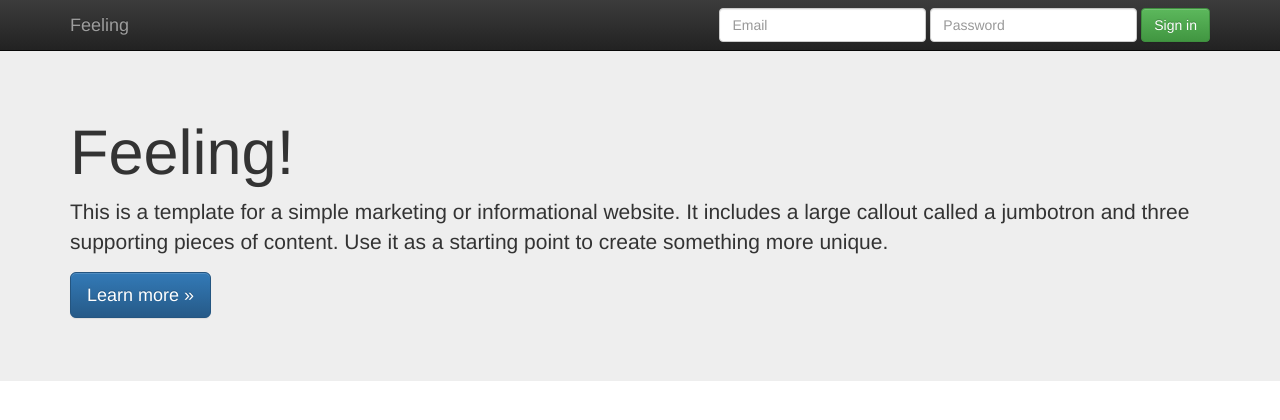
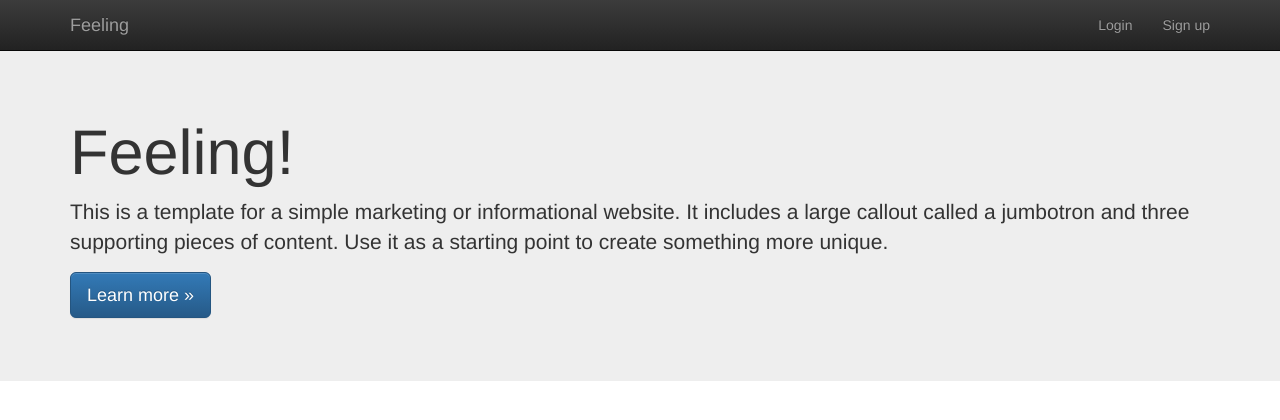
Before and after one commit to AndeyGordeev/dajngo-test, a Django app: template TestProject/templates/index.html in a window 1280 px wide. Shown: the top 420 px of the page. Run offline with Django 3.2, Linux system fonts and the light colour scheme; the template is opened without the code that fills it, so the values that code supplies are empty; some libraries are stand-ins or nearby versions.

Commit message:
Menu login

```diff
--- a/TestProject/static/css/feelings.css
+++ b/TestProject/static/css/feelings.css
@@ -3,5 +3,5 @@
 }
 
 .pt {
-    padding-top: 20px;
+    padding-top: 30px;
 }
--- a/TestProject/templates/layout.html
+++ b/TestProject/templates/layout.html
@@ -27,15 +27,14 @@
               <a class="navbar-brand" href="{% url 'home' %}">Feeling</a>
             </div>
             <div id="navbar" class="navbar-collapse collapse">
-              <form class="navbar-form navbar-right">
-                <div class="form-group">
-                  <input type="text" placeholder="Email" class="form-control">
-                </div>
-                <div class="form-group">
-                  <input type="password" placeholder="Password" class="form-control">
-                </div>
-                <button type="submit" class="btn btn-success">Sign in</button>
-              </form>
+
+                <ul class="nav navbar-nav navbar-right">
+                  {% if not user.is_authenticated%}
+                      <li><a href="{% url 'user:login' %}">Login</a></li>
+                      <li><a href="#">Sign up</a></li>
+                  {% else %}
+                      <li><a href="#">Recorder</a></li>
+                  {% endif %}
             </div><!--/.navbar-collapse -->
           </div>
         </nav>
```
Also changed, not shown: TestProject/TestProject/settings.py (line endings or trailing spaces), TestProject/db.sqlite3.
